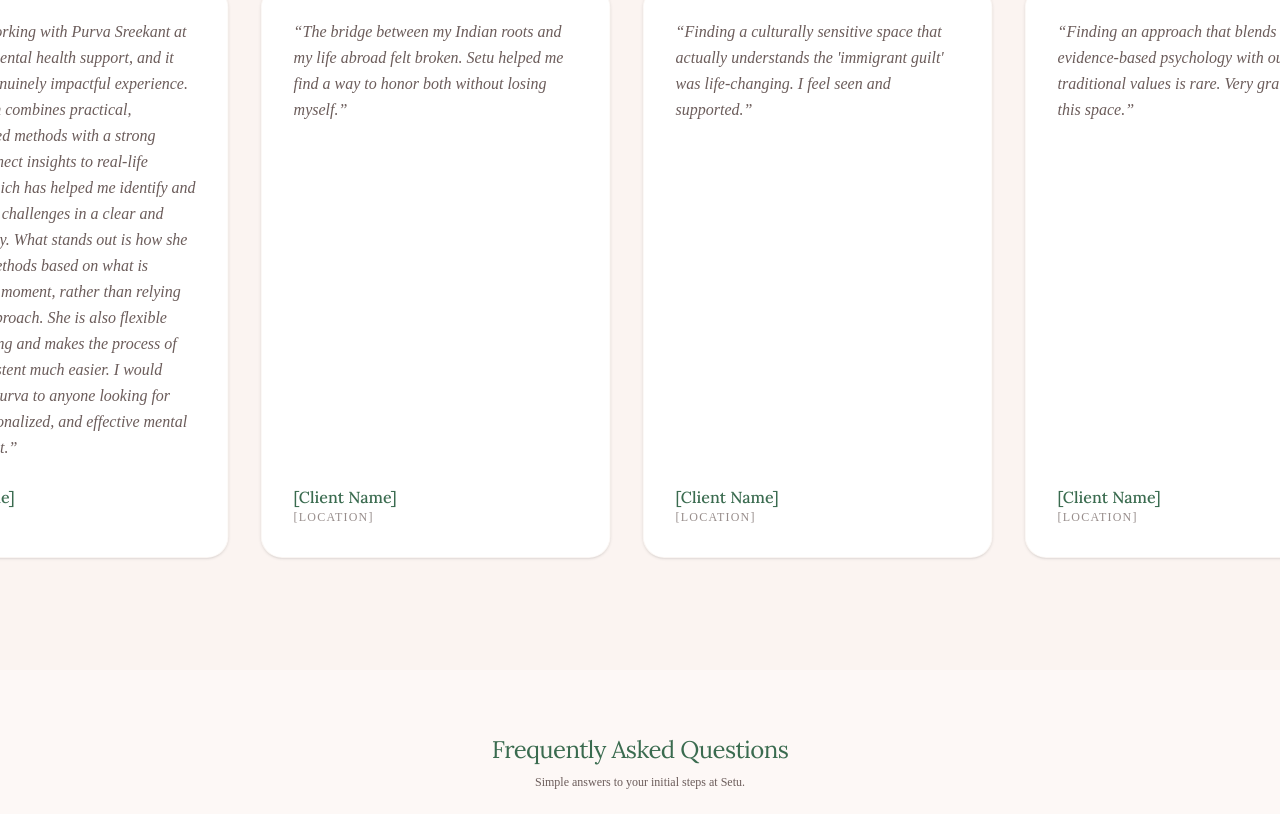
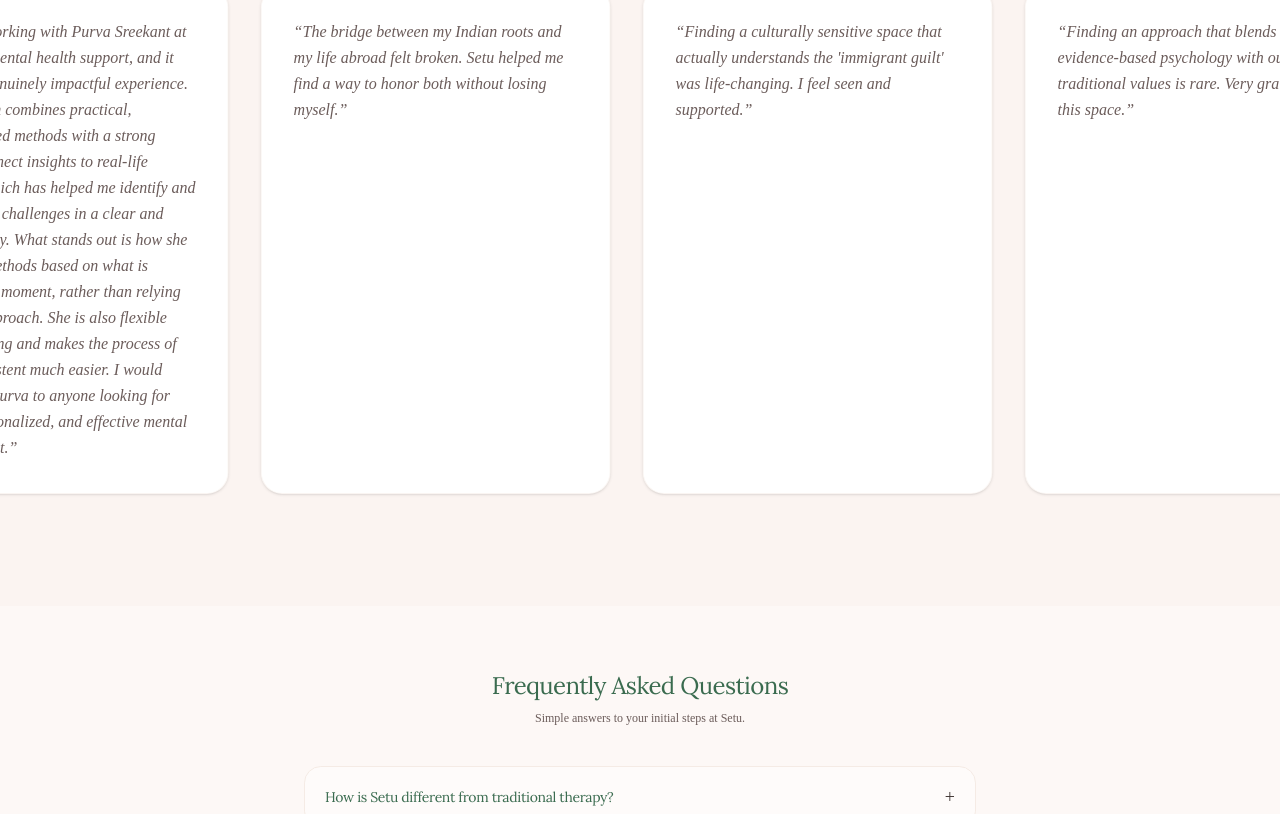
Before and after one commit to spupsych-prog/Setu-Website, a Next.js app: page / in a window 1280 px wide. Shown: the part 2787-3601 px from the top of the page. Built offline with nearby package versions, Linux system fonts and the light colour scheme.

Commit message:
refactor: simplify testimonial display and finalize blog UI refinements
- Remove Client Name and Location from testimonials for privacy
- Fix BlogPost static export type errors
- Finalize blog post layout, padding, and cover image styling
- Integrate theme-aware favicons

```diff
--- a/src/components/home/HomeClient.tsx
+++ b/src/components/home/HomeClient.tsx
@@ -240,13 +240,9 @@
                   key={i}
                   className="w-[280px] sm:w-[350px] flex-shrink-0 bg-white p-6 sm:p-8 rounded-2xl shadow-sm border border-brand-sand/50 flex flex-col justify-between"
                 >
-                  <p className="text-brand-fog italic leading-relaxed mb-6 text-sm sm:text-base">
+                  <p className="text-brand-fog italic leading-relaxed text-sm sm:text-base">
                     &ldquo;{t.text}&rdquo;
                   </p>
-                  <div>
-                    <p className="font-serif text-brand-sage font-medium">{t.author}</p>
-                    <p className="text-xs text-brand-fog/70 uppercase tracking-widest">{t.location}</p>
-                  </div>
                 </div>
               ))}
             </div>
```
